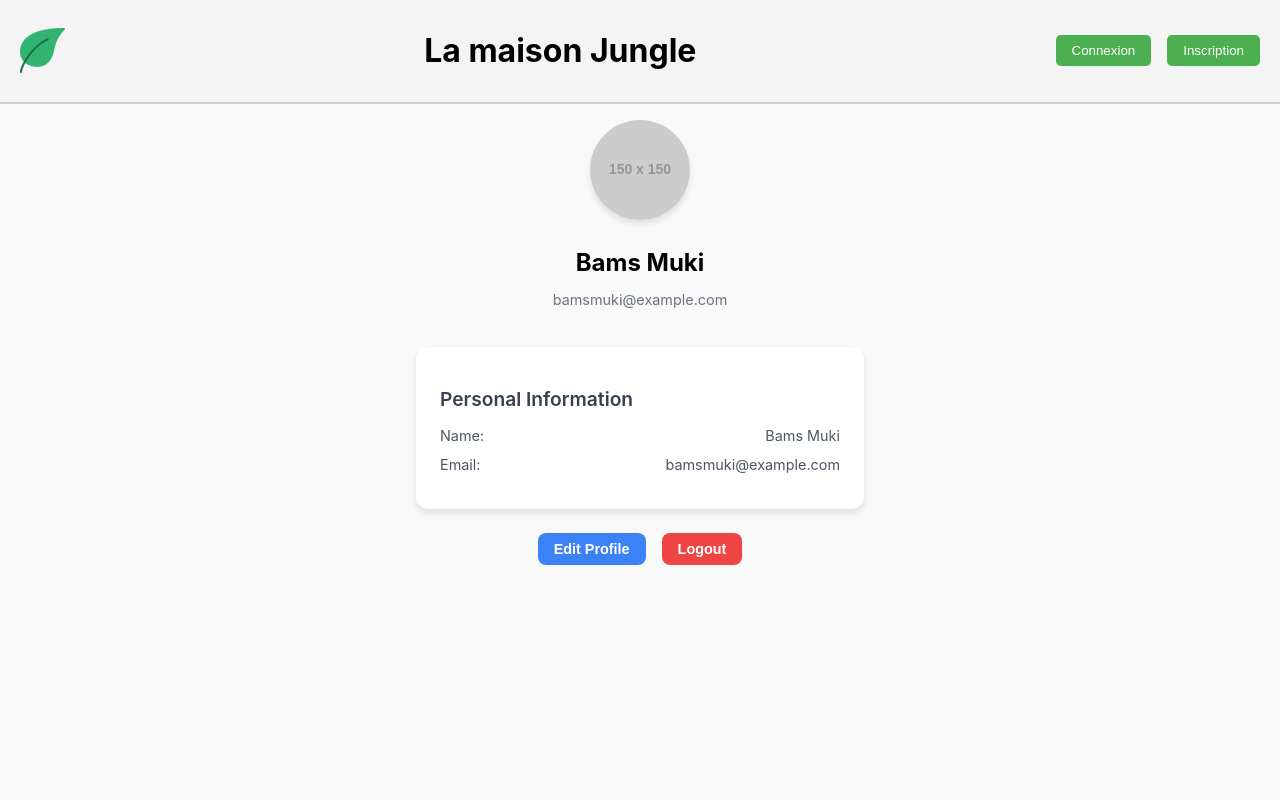
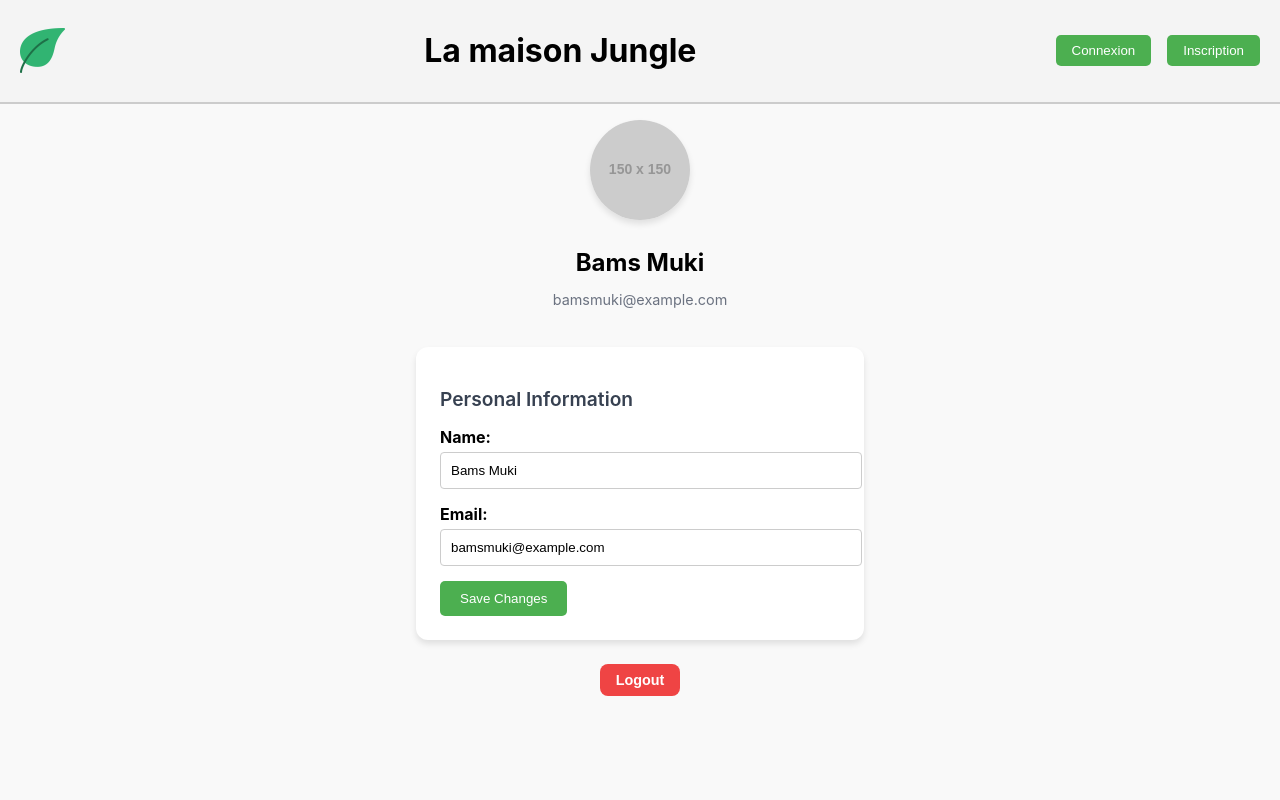
Before and after one commit to Muki-Dev/la-maison-jungle, a React (Create React App) app: page /userProfil in a window 1280 px wide. Both pictures are taken after a click on the button "Edit Profile". Shown: the top 800 px of the page. Built offline with nearby package versions, Linux system fonts and the light colour scheme.

Commit message:
modify file

```diff
--- a/src/components/userProfile.js
+++ b/src/components/userProfile.js
@@ -1,30 +1,50 @@
-import React from "react";
+import React, { useState } from "react";
+import { useSelector, useDispatch } from "react-redux";
+import { editProfile, logout } from "../features/UserSlice";
 import "../styles/userProfile.css";
 
 const UserProfile = () => {
-  // Données utilisateur (on remplacera plus tard avec des données dynamiques)
-  const user = {
-    name: "Bams Muki",
-    email: "bamsmuki@example.com",
-    profilePicture: "https://via.placeholder.com/150", // Placeholder image
+  const dispatch = useDispatch();
+  const user = useSelector((state) => state.user);
+
+  const [isEditing, setIsEditing] = useState(false);
+  const [formData, setFormData] = useState({
+    name: user.name,
+    email: user.email,
+  });
+
+  // Gérer la modification
+  const handleEdit = () => {
+    setIsEditing(true);
+  };
+
+  const handleSave = () => {
+    dispatch(editProfile(formData));
+    setIsEditing(false);
+  };
+
+  const handleLogout = () => {
+    dispatch(logout());
+    alert("You have been logged out!");
+    window.location.href = "/login";
   };
 
   return (
     <div className="container">
-      {/* Header */}
       <div className="profile-header">
         <img
-          src={user.profilePicture}
+          src={user.profilePicture || "https://via.placeholder.com/150"}
           alt="Profile"
           className="profile-picture"
         />
-        <h1>{user.name}</h1>
-        <p>{user.email}</p>
+        <h1>{user.name || "Guest"}</h1>
+        <p>{user.email || "No Email"}</p>
       </div>
 
-      {/* User Details Section */}
       <div className="user-details">
         <h2>Personal Information</h2>
+        {!isEditing ? (
+          <>
             <div className="info">
               <span>Name:</span>
               <span>{user.name}</span>
@@ -33,12 +53,41 @@ const UserProfile = () => {
               <span>Email:</span>
               <span>{user.email}</span>
             </div>
+          </>
+        ) : (
+          <div className="edit-form">
+            <div className="form-group">
+              <label>Name:</label>
+              <input
+                type="text"
+                value={formData.name}
+                onChange={(e) => setFormData({ ...formData, name: e.target.value })}
+              />
+            </div>
+            <div className="form-group">
+              <label>Email:</label>
+              <input
+                type="email"
+                value={formData.email}
+                onChange={(e) => setFormData({ ...formData, email: e.target.value })}
+              />
+            </div>
+            <button onClick={handleSave} className="save-button">
+              Save Changes
+            </button>
+          </div>
+        )}
       </div>
 
-      {/* Actions */}
       <div className="actions">
-        <button className="edit">Edit Profile</button>
-        <button className="logout">Logout</button>
+        {!isEditing && (
+          <button className="edit" onClick={handleEdit}>
+            Edit Profile
+          </button>
+        )}
+        <button className="logout" onClick={handleLogout}>
+          Logout
+        </button>
       </div>
     </div>
   );
--- a/src/features/UserSlice.js
+++ b/src/features/UserSlice.js
@@ -0,0 +1,27 @@
+import { createSlice } from "@reduxjs/toolkit";
+
+const initialState = {
+  name: "Bams Muki",
+  email: "bamsmuki@example.com",
+  profilePicture: "https://via.placeholder.com/150",
+};
+
+const userSlice = createSlice({
+  name: "user",
+  initialState,
+  reducers: {
+    editProfile: (state, action) => {
+      const { name, email } = action.payload;
+      state.name = name;
+      state.email = email;
+    },
+    logout: (state) => {
+      state.name = "";
+      state.email = "";
+      state.profilePicture = "";
+    },
+  },
+});
+
+export const { editProfile, logout } = userSlice.actions;
+export default userSlice.reducer;
```
Lines whose indentation alone changed are shown as unchanged.
